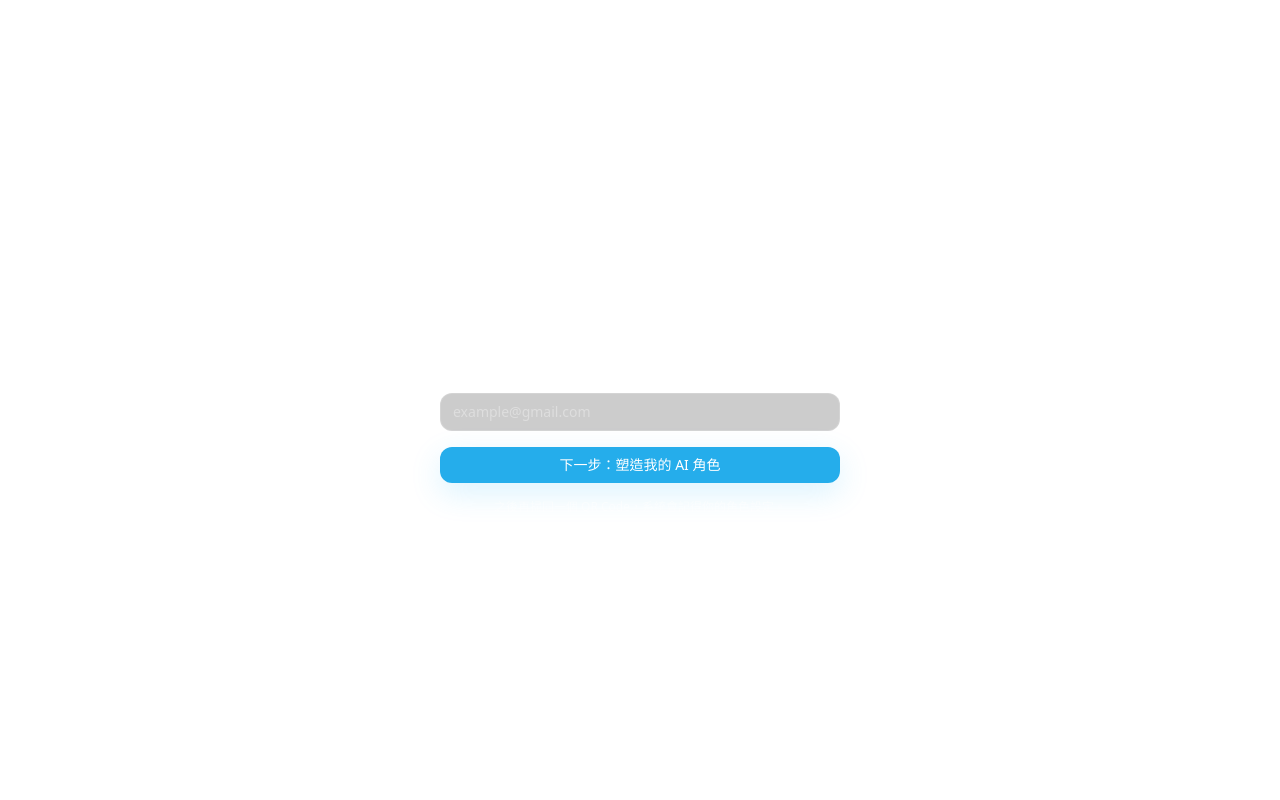
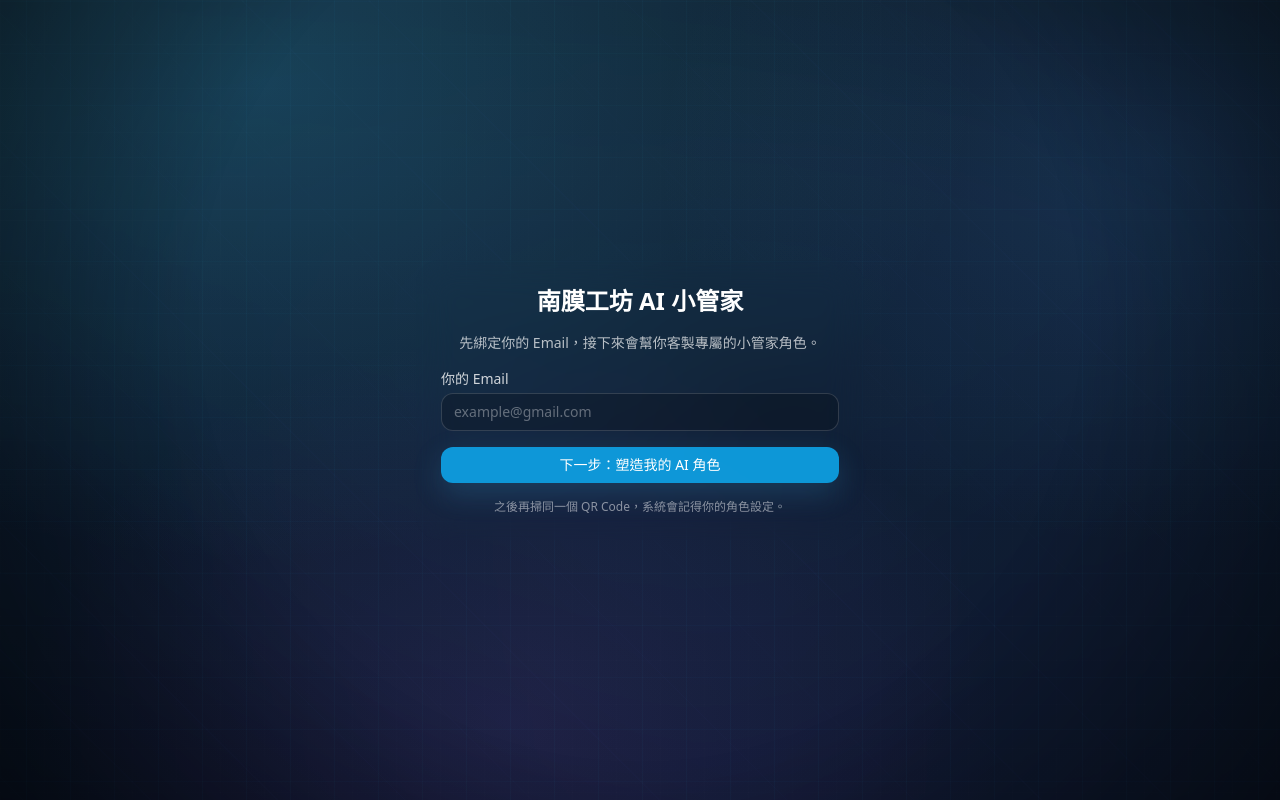
Before and after one commit to iven761001/ai-help, a Next.js app: page / in a window 1280 px wide. Built offline with nearby package versions, Linux system fonts and the light colour scheme.

Commit message:
Update globals.css

```diff
--- a/app/globals.css
+++ b/app/globals.css
@@ -111,3 +111,101 @@ body {
   border-color: transparent !important;
   box-shadow: none !important;
 }
+
+
+/* ===== TechBackground root ===== */
+.tech-bg-root {
+  min-height: 100dvh;
+  position: relative;
+  overflow: hidden;
+  --kb: 0px; /* JS 會動態寫入 */
+}
+
+.tech-bg-canvas {
+  position: fixed;
+  inset: 0;
+  z-index: 0;
+  pointer-events: none;
+  background:
+    radial-gradient(1200px 800px at 20% 10%, rgba(56,189,248,0.20), rgba(0,0,0,0) 60%),
+    radial-gradient(900px 700px at 90% 20%, rgba(59,130,246,0.14), rgba(0,0,0,0) 55%),
+    radial-gradient(900px 700px at 40% 90%, rgba(168,85,247,0.10), rgba(0,0,0,0) 55%),
+    linear-gradient(180deg, #070a12 0%, #050814 55%, #040612 100%);
+}
+
+.tech-bg-content {
+  position: relative;
+  z-index: 1;
+}
+
+/* 晶片格 */
+.chip-grid {
+  position: absolute;
+  inset: 0;
+  background-image:
+    linear-gradient(rgba(255,255,255,0.04) 1px, transparent 1px),
+    linear-gradient(90deg, rgba(255,255,255,0.04) 1px, transparent 1px);
+  background-size: 44px 44px;
+  opacity: 0.25;
+  transform: translateZ(0);
+}
+
+/* 電路走線（不同方向/密度，不會像壞掉斜線） */
+.chip-traces {
+  position: absolute;
+  inset: -20%;
+  background:
+    repeating-linear-gradient(90deg, rgba(56,189,248,0.0) 0 18px, rgba(56,189,248,0.06) 18px 19px, rgba(56,189,248,0.0) 19px 44px),
+    repeating-linear-gradient(0deg, rgba(56,189,248,0.0) 0 22px, rgba(56,189,248,0.05) 22px 23px, rgba(56,189,248,0.0) 23px 52px),
+    repeating-linear-gradient(45deg, rgba(99,102,241,0.0) 0 40px, rgba(99,102,241,0.04) 40px 41px, rgba(99,102,241,0.0) 41px 90px);
+  filter: blur(0.2px);
+  opacity: 0.55;
+}
+
+/* 光纖流動層 */
+.chip-glowflow {
+  position: absolute;
+  inset: -40%;
+  background:
+    radial-gradient(circle at 20% 30%, rgba(56,189,248,0.22), rgba(0,0,0,0) 55%),
+    radial-gradient(circle at 70% 40%, rgba(56,189,248,0.18), rgba(0,0,0,0) 58%),
+    radial-gradient(circle at 55% 80%, rgba(99,102,241,0.14), rgba(0,0,0,0) 58%);
+  mix-blend-mode: screen;
+  filter: blur(18px);
+  animation: glowDrift 7.5s linear infinite;
+  opacity: 0.65;
+}
+
+@keyframes glowDrift {
+  0% { transform: translate3d(-3%, -2%, 0) scale(1); }
+  50% { transform: translate3d(3%, 2%, 0) scale(1.04); }
+  100% { transform: translate3d(-3%, -2%, 0) scale(1); }
+}
+
+.vignette {
+  position: absolute;
+  inset: 0;
+  background: radial-gradient(circle at 50% 40%, rgba(0,0,0,0) 0 55%, rgba(0,0,0,0.55) 100%);
+  opacity: 0.9;
+}
+
+/* ===== Glass UI ===== */
+.glass-card {
+  background: rgba(255,255,255,0.06);
+  border: 1px solid rgba(255,255,255,0.10);
+  backdrop-filter: blur(18px);
+  -webkit-backdrop-filter: blur(18px);
+  box-shadow: 0 18px 50px rgba(0,0,0,0.35);
+  border-radius: 24px;
+}
+
+.glass-soft {
+  background: rgba(255,255,255,0.04);
+  border: 1px solid rgba(255,255,255,0.08);
+  backdrop-filter: blur(12px);
+  -webkit-backdrop-filter: blur(12px);
+}
+
+/* Hide scrollbar */
+.no-scrollbar::-webkit-scrollbar { display: none; }
+.no-scrollbar { -ms-overflow-style: none; scrollbar-width: none; }
```
